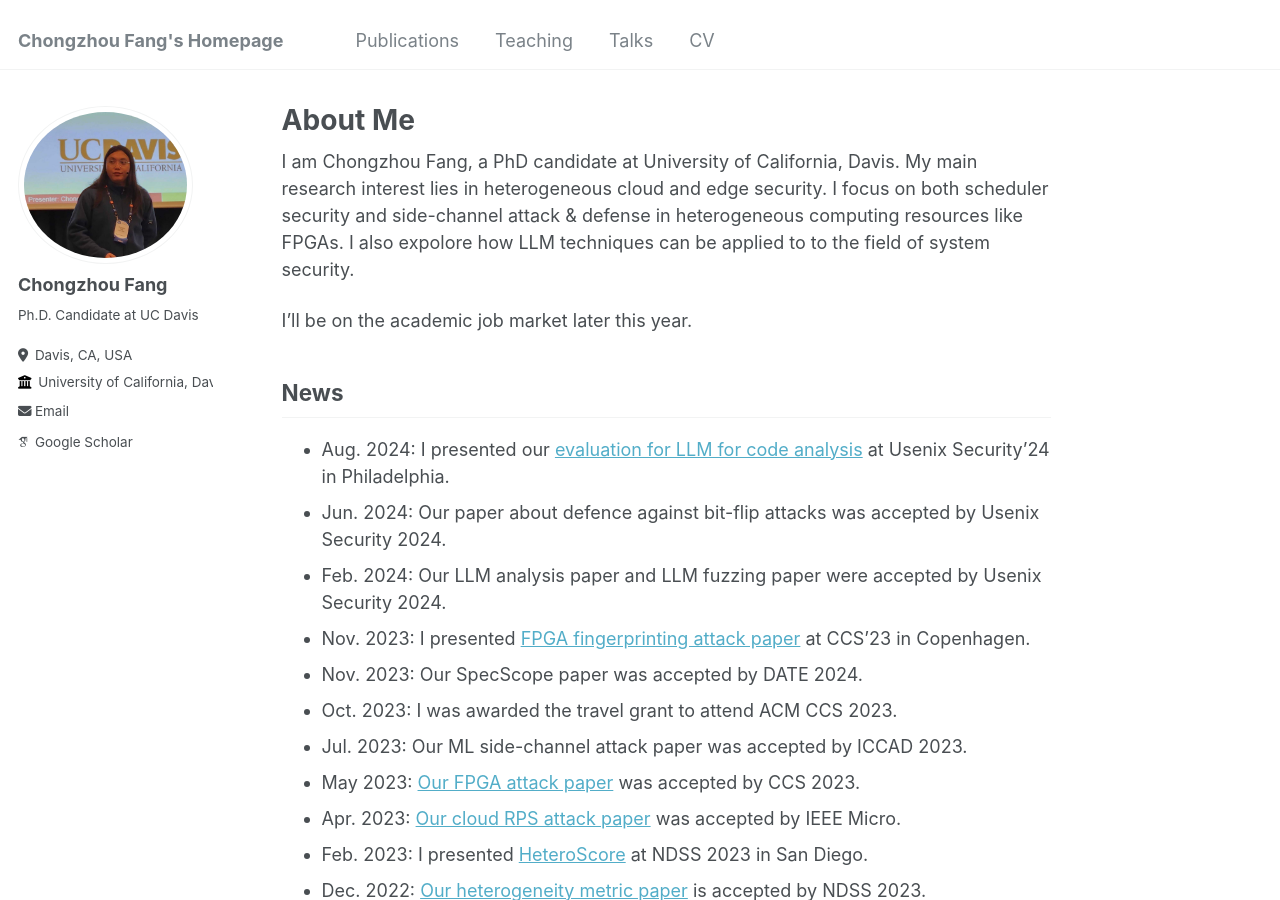
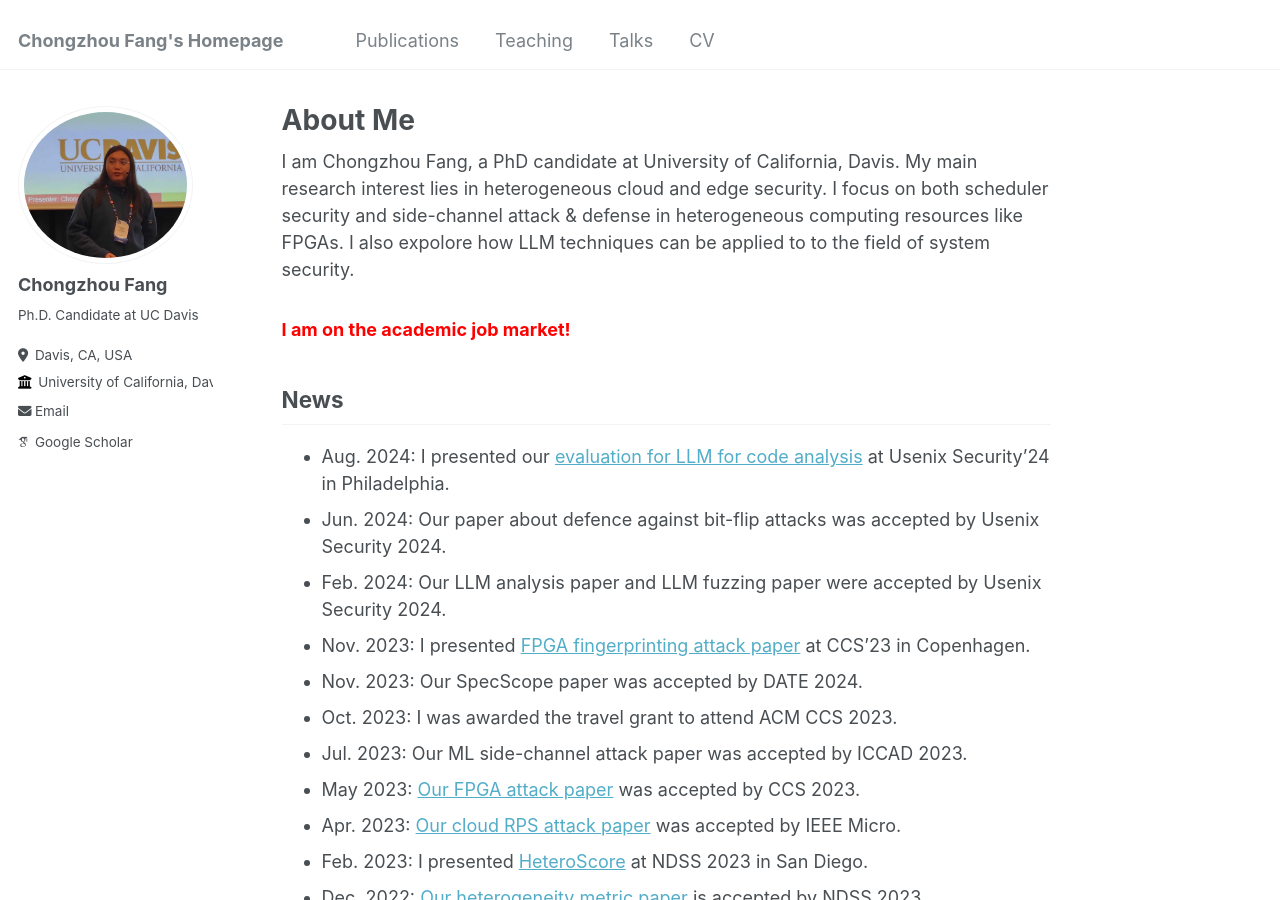
Before and after one commit to ChongzhouFang/ChongzhouFang.github.io, a Jekyll site: the page built from _pages/about.md, in a window 1280 px wide and 900 px high. Built offline with Jekyll 4.4.1, drawn with Linux system fonts in a browser that asks for light colours; some web fonts are replaced.

Commit message:
update about

```diff
--- a/_pages/about.md
+++ b/_pages/about.md
@@ -9,7 +9,7 @@ redirect_from:
 
 I am Chongzhou Fang, a PhD candidate at University of California, Davis. My main research interest lies in heterogeneous cloud and edge security. I focus on both scheduler security and side-channel attack &amp; defense in heterogeneous computing resources like FPGAs. I also expolore how LLM techniques can be applied to to the field of system security.
 
-I'll be on the academic job market later this year.
+### <span style="color:red">I am on the academic job market!</span>
 
 ## News
 - Aug. 2024: I presented our [evaluation for LLM for code analysis](https://chongzhoufang.github.io/files/security2024slides.pdf) at Usenix Security'24 in Philadelphia.
```
